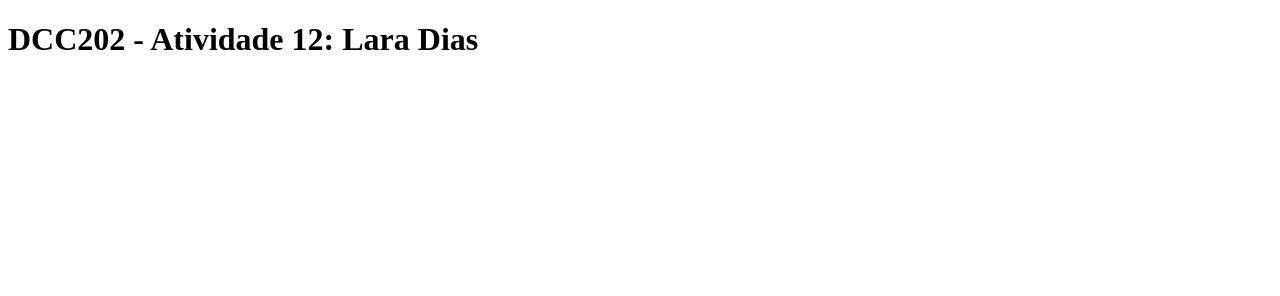
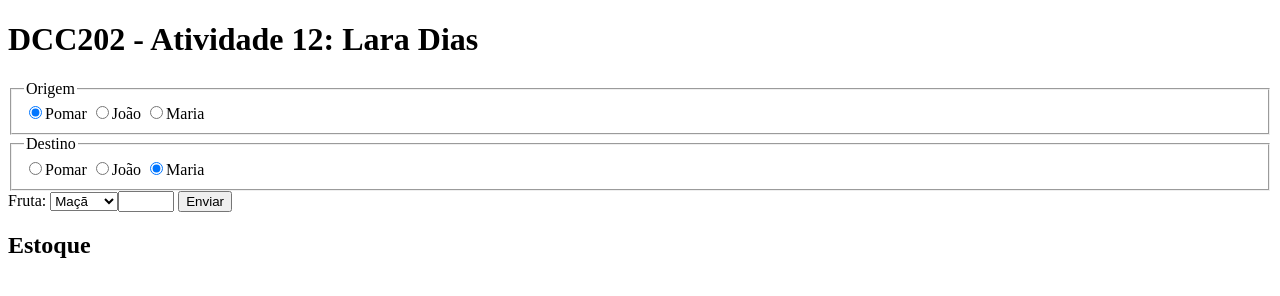
Before and after one commit to ufjf-dcc202/ufjf-dcc202-2023-3-a-atv12-Lara-Dias, a website: page index.html in a window 1280 px wide. Drawn offline with Linux system fonts and the light colour scheme.

Commit message:
cria estoque.js main.js e suas respectivas funções e constantes, assim como adiciona label e fieldset no index.html

```diff
--- a/index.html
+++ b/index.html
@@ -4,11 +4,43 @@
     <meta charset="UTF-8">
     <meta name="viewport" content="width=device-width, initial-scale=1.0">
     <title>DCC202 - Atividade 12: Lara Dias</title>
+    <script type="module" src="main.js"></script>
 </head>
 <body>
     <main>
         <h1>DCC202 - Atividade 12: Lara Dias</h1>
+        <section>
+            <form name="entrada">
+                <fieldset>
+                    <legend>Origem</legend>
+                    <label><input type="radio" name="origem" value="pomar" checked/>Pomar</label>
+                    <label><input type="radio" name="origem" value="joao"/>João</label>
+                    <label><input type="radio" name="origem" value="maria"/>Maria</label>
+                </fieldset>
 
+                <fieldset>
+                    <legend>Destino</legend>
+                    <label><input type="radio" name="destino" value="pomar"/>Pomar</label>
+                    <label><input type="radio" name="detino" value="joao"/>João</label>
+                    <label><input type="radio" name="destino" value="maria" checked/>Maria</label>
+                </fieldset>
+
+                <label for="ifruta">Fruta:</label>
+                <select id = "ifruta" name="fruta">
+                    <option value="maca">Maçã</option>
+                    <option value="pera">Pera</option>
+                    <option value="banana">Banana</option>
+                    <option value="uva">Uva</option>
+                <label for="iqtd">Quantidade:</label>
+                <input type="number" id = "iqtd" name="quantidade" min="0" max="12" step="1"/>
+                <button type="submit">Enviar</button>
+            </form>
+        </section>
+        <section>
+            <h2>Estoque</h2>
+            <ol id="olJoao"></ol>
+            <ol id="olMaria"></ol>
+        </section>
     </main>
 </body>
 </html>
--- /dev/null
+++ b/main.js
@@ -0,0 +1,16 @@
+//main.js
+
+document.entrada.addEventListener('submit', leFormulario);
+
+const olJoao = document.querySelector("#olJoao");
+const olMaria = document.querySelector("#olMaria");
+
+function leFormulario(event){
+    event.preventDefault();
+    const fruta = document.entrada.fruta.value;
+    const quantidade = document.entrada.quantidade.value;
+
+    console.log(`fruta: ${fruta} qtd: ${quantidade}`);
+
+    //document.entrada.submit();
+}
```
Also changed, not shown: e2e/index.html.spec.js (+1 -1 lines), estoque.js (added, +14 -0 lines).
